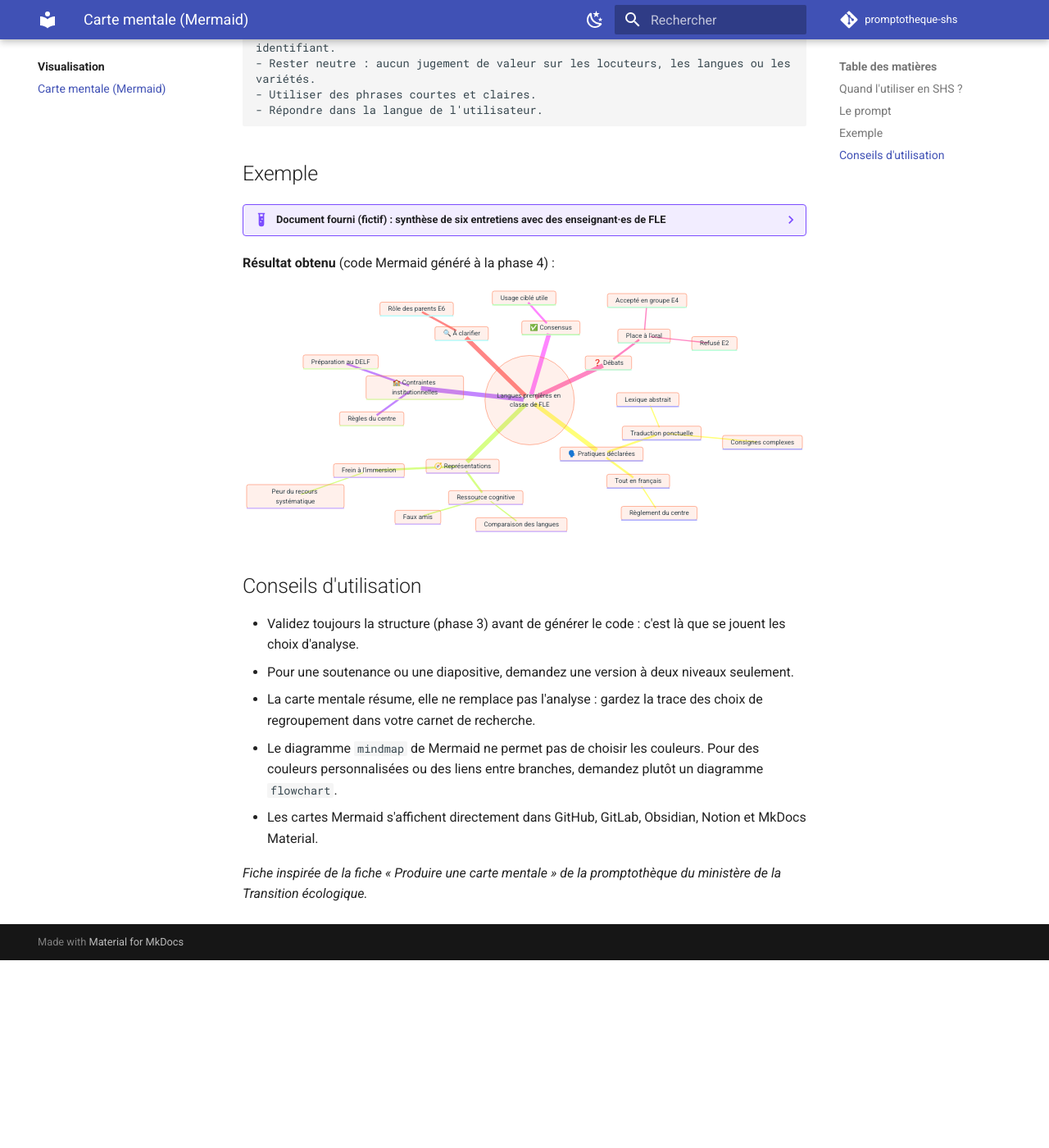
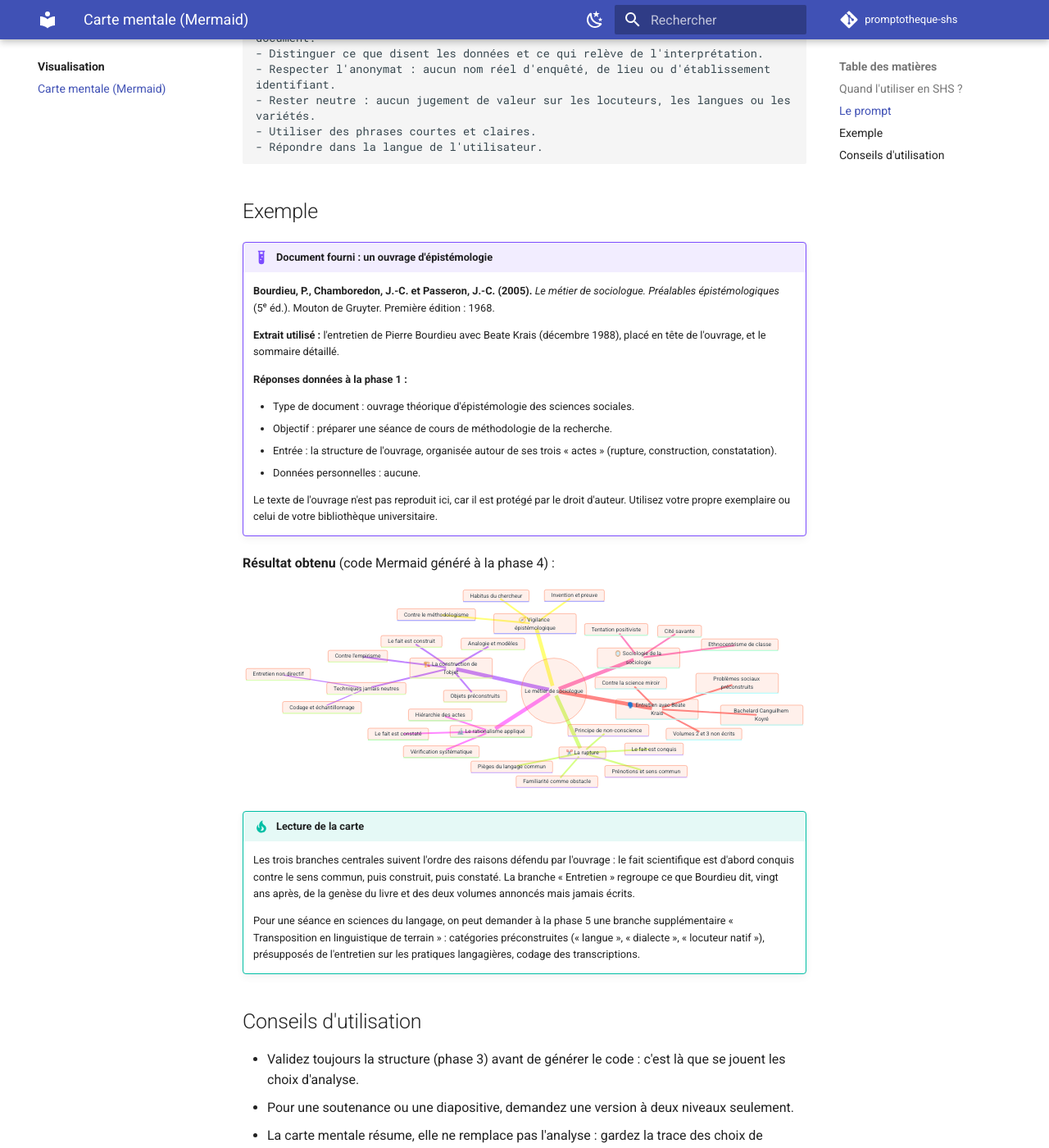
Before and after one commit to amanylili/promptotheque-shs, an MkDocs documentation site: the page built from docs/visualisation/carte-mentale.md, in a window 1280 px wide and 1400 px high, scrolled down 3371 px. Shown: the whole window at 82% size. Built offline with MkDocs 1.6.1 and Material for MkDocs 9.7.7, drawn with Linux system fonts in a browser that asks for light colours; comment, search, counter and statistics services are not loaded; before the commit the page ends 4542 px from its top, so only the background shows below that; some of the changed text lies outside the part shown.

Commit message:
Carte mentale : remplace l’exemple fictif par Le métier de sociologue (Bourdieu et al.)

````diff
--- a/docs/visualisation/carte-mentale.md
+++ b/docs/visualisation/carte-mentale.md
@@ -25,6 +25,7 @@ description: "Prompt pour transformer des entretiens, une revue de littérature
 | Plan de mémoire ou de thèse | Insécurité linguistique des enseignants |
 | Cartographie d'un champ conceptuel | Notions de la sociolinguistique variationniste |
 | Présentation des classes d'une analyse Reinert | Discours des apprenants sur l'erreur |
+| Lecture d'un ouvrage théorique | Le métier de sociologue |
 
 ## Le prompt
 
@@ -138,47 +139,62 @@ Demande : « Souhaitez-vous ajuster la carte ? (niveau de détail, nouvelle bran
 
 ## Exemple
 
-??? example "Document fourni (fictif) : synthèse de six entretiens avec des enseignant·es de FLE"
-    *Question de recherche : quelle place les enseignant·es accordent-ils aux langues premières des apprenant·es en classe de FLE ?*
+!!! example "Document fourni : un ouvrage d'épistémologie"
+    **Bourdieu, P., Chamboredon, J.-C. et Passeron, J.-C. (2005).** *Le métier de sociologue. Préalables épistémologiques* (5ᵉ éd.). Mouton de Gruyter. Première édition : 1968.
 
-    - E1, E3 et E5 traduisent ponctuellement les consignes complexes et le lexique abstrait. E3 : « ça fait gagner un temps fou ».
-    - E2 applique une règle stricte du « tout en français », imposée par le règlement du centre.
-    - E4 et E6 font comparer les langues aux apprenant·es (faux amis, ordre des mots). Ils y voient une ressource cognitive.
-    - E2 et E5 craignent un recours systématique à la langue première, qui freinerait l'immersion.
-    - Tous jugent utile un usage ciblé et limité de la langue première.
-    - Pas d'accord sur sa place à l'oral : E4 l'accepte en travail de groupe, E2 la refuse.
-    - E6 évoque le rôle des parents sans préciser sa pensée.
-    - La préparation au DELF est citée comme une contrainte par E1 et E2.
+    **Extrait utilisé :** l'entretien de Pierre Bourdieu avec Beate Krais (décembre 1988), placé en tête de l'ouvrage, et le sommaire détaillé.
+
+    **Réponses données à la phase 1 :**
+
+    - Type de document : ouvrage théorique d'épistémologie des sciences sociales.
+    - Objectif : préparer une séance de cours de méthodologie de la recherche.
+    - Entrée : la structure de l'ouvrage, organisée autour de ses trois « actes » (rupture, construction, constatation).
+    - Données personnelles : aucune.
+
+    Le texte de l'ouvrage n'est pas reproduit ici, car il est protégé par le droit d'auteur. Utilisez votre propre exemplaire ou celui de votre bibliothèque universitaire.
 
 **Résultat obtenu** (code Mermaid généré à la phase 4) :
 
 ```mermaid
 mindmap
-  root((Langues premières en classe de FLE))
-    🗣️ Pratiques déclarées
-      Traduction ponctuelle
-        Consignes complexes
-        Lexique abstrait
-      Tout en français
-        Règlement du centre
-    🧭 Représentations
-      Ressource cognitive
-        Comparaison des langues
-        Faux amis
-      Frein à l'immersion
-        Peur du recours systématique
-    🏫 Contraintes institutionnelles
-      Règles du centre
-      Préparation au DELF
-    ✅ Consensus
-      Usage ciblé utile
-    ❓ Débats
-      Place à l'oral
-        Accepté en groupe E4
-        Refusé E2
-    🔍 À clarifier
-      Rôle des parents E6
+  root((Le métier de sociologue))
+    🧭 Vigilance épistémologique
+      Habitus du chercheur
+      Invention et preuve
+      Contre le méthodologisme
+    ✂️ La rupture
+      Le fait est conquis
+      Familiarité comme obstacle
+      Prénotions et sens commun
+      Principe de non-conscience
+      Pièges du langage commun
+    🏗️ La construction de l'objet
+      Le fait est construit
+      Contre l'empirisme
+      Objets préconstruits
+      Techniques jamais neutres
+        Entretien non directif
+        Codage et échantillonnage
+      Analogie et modèles
+    🔬 Le rationalisme appliqué
+      Le fait est constaté
+      Hiérarchie des actes
+      Vérification systématique
+    🪞 Sociologie de la sociologie
+      Tentation positiviste
+      Ethnocentrisme de classe
+      Cité savante
+    🗣️ Entretien avec Beate Krais
+      Bachelard Canguilhem Koyré
+      Problèmes sociaux préconstruits
+      Contre la science miroir
+      Volumes 2 et 3 non écrits
 ```
+
+!!! tip "Lecture de la carte"
+    Les trois branches centrales suivent l'ordre des raisons défendu par l'ouvrage : le fait scientifique est d'abord conquis contre le sens commun, puis construit, puis constaté. La branche « Entretien » regroupe ce que Bourdieu dit, vingt ans après, de la genèse du livre et des deux volumes annoncés mais jamais écrits.
+
+    Pour une séance en sciences du langage, on peut demander à la phase 5 une branche supplémentaire « Transposition en linguistique de terrain » : catégories préconstruites (« langue », « dialecte », « locuteur natif »), présupposés de l'entretien sur les pratiques langagières, codage des transcriptions.
 
 ## Conseils d'utilisation
 
````
